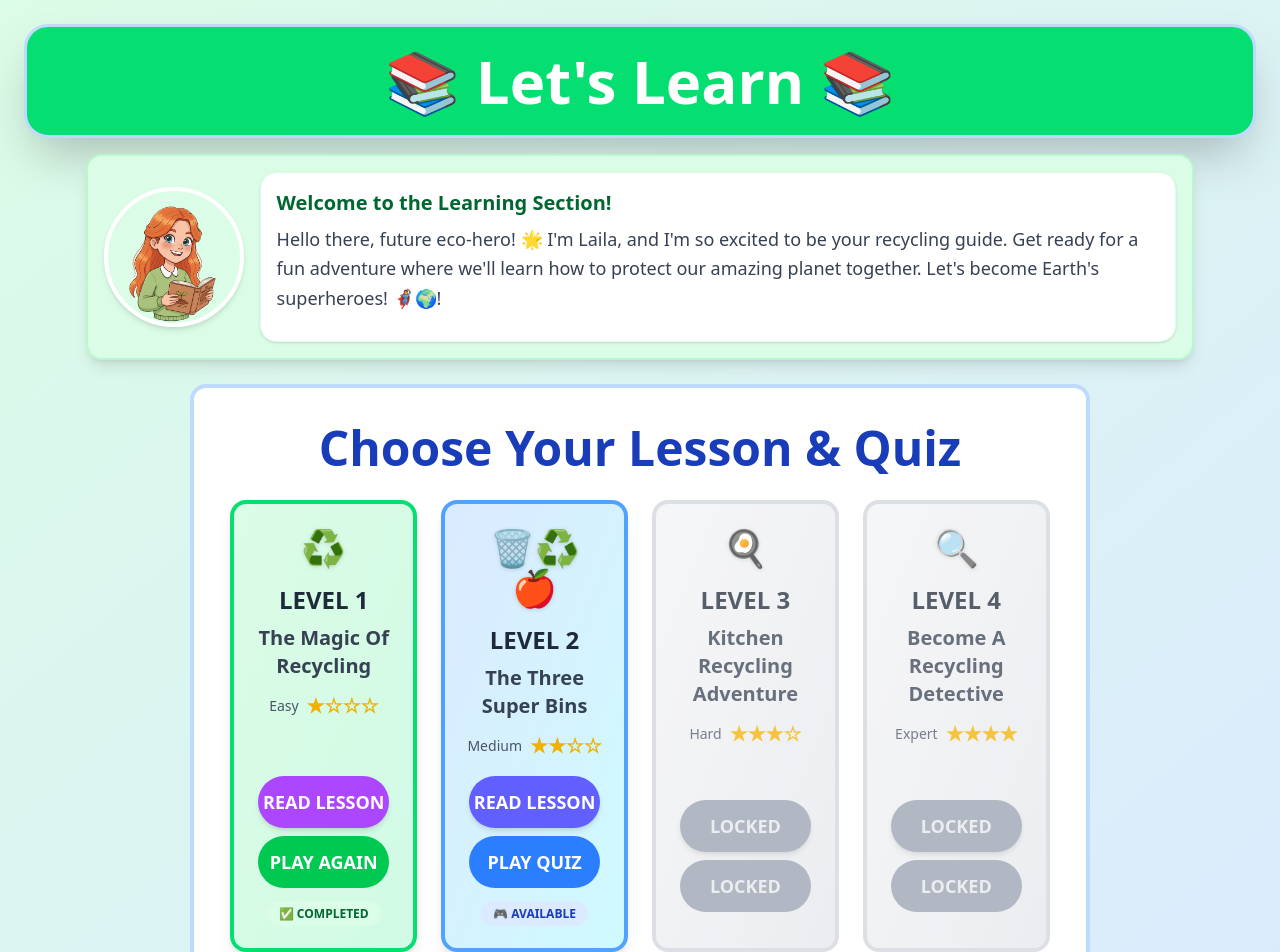
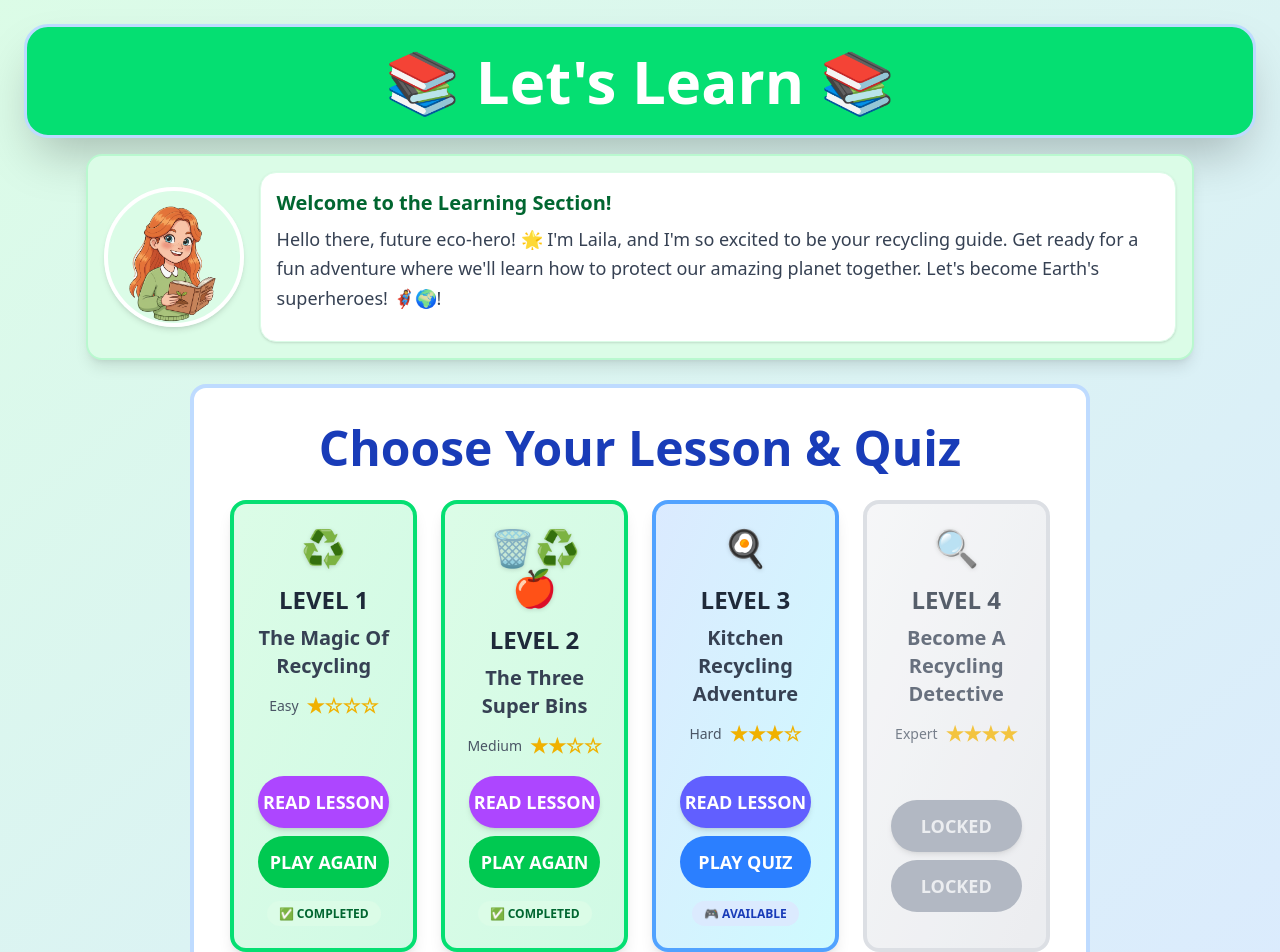
Before and after one commit to MHMD-dz/IhmProject, a React (Vite) app: page /learn in a window 1280 px wide. Shown: the top 952 px of the page. Built offline with nearby package versions, Linux system fonts and the light colour scheme.

Commit message:
Updating the completed available locked method using new progres hook

```diff
--- a/src/Component/Lessons/Lesson.tsx
+++ b/src/Component/Lessons/Lesson.tsx
@@ -1,4 +1,7 @@
 import { useNavigate } from "react-router-dom";
+import  useProgress  from "../../Hooks/Progress";
+
+
 
 type Lesson = {
   id: number;
@@ -9,12 +12,8 @@ type Lesson = {
   status: 'completed' | 'available' | 'locked';
 }
 
-const lessons : Lesson[] = [
-    {id: 1, icon: '♻️', name: 'The Magic of Recycling ', status: 'completed' , difficulty: 'Easy' , stars: "★☆☆☆"},
-    {id: 2, icon: '🗑️♻️🍎', name: 'The Three Super Bins ', status: 'available' , difficulty: 'Medium' , stars: "★★☆☆" },
-    {id: 3, icon: '🍳', name: 'Kitchen Recycling Adventure ', status: 'locked' , difficulty: 'Hard' , stars: "★★★☆"},
-    {id: 4, icon: '🔍', name: 'Become a Recycling Detective ', status: 'locked' , difficulty: 'Expert' , stars: "★★★★"},
-    ]
+
+
 
 const getLevelStyles = (status: string) => {
     switch (status) {
@@ -73,17 +72,35 @@ const getLevelStyles = (status: string) => {
 
 
 const Lessons = () => {
-    const navigate = useNavigate();
+      const navigate = useNavigate();
+        const { progress } = useProgress();
+    const firstIncomplete = progress.lessonsCompleted.indexOf(false);
+    const StatusS = (lessonId: number) => {
+      if(progress.lessonsCompleted[lessonId] === true) {
+        return 'completed';
+      } else if (lessonId === firstIncomplete) {
+        return 'available';
+      } else {
+        return 'locked';
+      }
+    }
+
+
+  const lessons : Lesson[] = [
+      {id: 1, icon: '♻️', name: 'The Magic of Recycling ', status: `${StatusS(0)}` , difficulty: 'Easy' , stars: "★☆☆☆"},
+      {id: 2, icon: '🗑️♻️🍎', name: 'The Three Super Bins ', status: `${StatusS(1)}` , difficulty: 'Medium' , stars: "★★☆☆" },
+      {id: 3, icon: '🍳', name: 'Kitchen Recycling Adventure ', status: `${StatusS(2)}` , difficulty: 'Hard' , stars: "★★★☆"},
+      {id: 4, icon: '🔍', name: 'Become a Recycling Detective ', status: `${StatusS(3)}` , difficulty: 'Expert' , stars: "★★★★"},
+      ]
     const handleLessonClick = (lesson: Lesson) => {
       if (lesson.status === 'locked') return;
       navigate(`/lessons`);
-      console.log('Starting lesson:', lesson.id);
+
     };
 
     const handleQuizClick = (lesson: Lesson) => {
       if (lesson.status === 'locked') return;
       navigate(`/quiz`);
-      console.log('Starting quiz:', lesson.id);
     };
 
     return (
--- a/src/Component/Play/Levels.tsx
+++ b/src/Component/Play/Levels.tsx
@@ -1,5 +1,6 @@
 import { useState } from "react"
 import { useNavigate } from "react-router-dom"
+import useProgress from "../../Hooks/Progress";
 
 type Level = {
   id: number;
@@ -11,13 +12,25 @@ type Level = {
 }
 
 const Levels = () => {
-  const navigate = useNavigate();
-  const [levels] = useState<Level[]>([
-    {id: 1, name: 'Kitchen', icon: '🍴', difficulty: 'Easy', status: 'completed', stars: '★☆☆☆'},
-    {id: 2, name: 'School', icon: '🏫', difficulty: 'Medium', status: 'available', stars: '★★☆☆'},
-    {id: 3, name: 'Park', icon: '🌳', difficulty: 'Hard', status: 'locked', stars: '★★★☆'},
-    {id: 4, name: 'City', icon: '🌇', difficulty: 'Expert', status: 'locked', stars: '★★★★'},
-  ])
+      const { progress } = useProgress();
+      const firstIncomplete = progress.gamesFinished.indexOf(false);
+      const StatusS = (lessonId: number) => {
+        if(progress.gamesFinished[lessonId] === true) {
+          return 'completed';
+        } else if (lessonId === firstIncomplete) {
+          return 'available';
+        } else {
+          return 'locked';
+        }
+      }
+    const navigate = useNavigate();
+
+    const [levels] = useState<Level[]>([
+      {id: 1, name: 'Kitchen', icon: '🍴', difficulty: 'Easy', status: `${StatusS(0)}`, stars: '★☆☆☆'},
+      {id: 2, name: 'School', icon: '🏫', difficulty: 'Medium', status: `${StatusS(1)}`, stars: '★★☆☆'},
+      {id: 3, name: 'Park', icon: '🌳', difficulty: 'Hard', status: `${StatusS(2)}`, stars: '★★★☆'},
+      {id: 4, name: 'City', icon: '🌇', difficulty: 'Expert', status: `${StatusS(3)}`, stars: '★★★★'},
+    ])
   const getLevelStyles = (status: string) => {
     switch (status) {
       case 'completed':
--- a/src/Hooks/Progress.tsx
+++ b/src/Hooks/Progress.tsx
@@ -10,8 +10,8 @@ export interface Progress {
 export const useProgress = () => {
 
     const [progress, setProgress] = useState<Progress>({
-        lessonsCompleted: [true , true , true , false] ,
-        gamesFinished: [true , true , false , true]
+        lessonsCompleted: [true , true , false , false] ,
+        gamesFinished: [true , false , false , false]
 
     })
 
```
